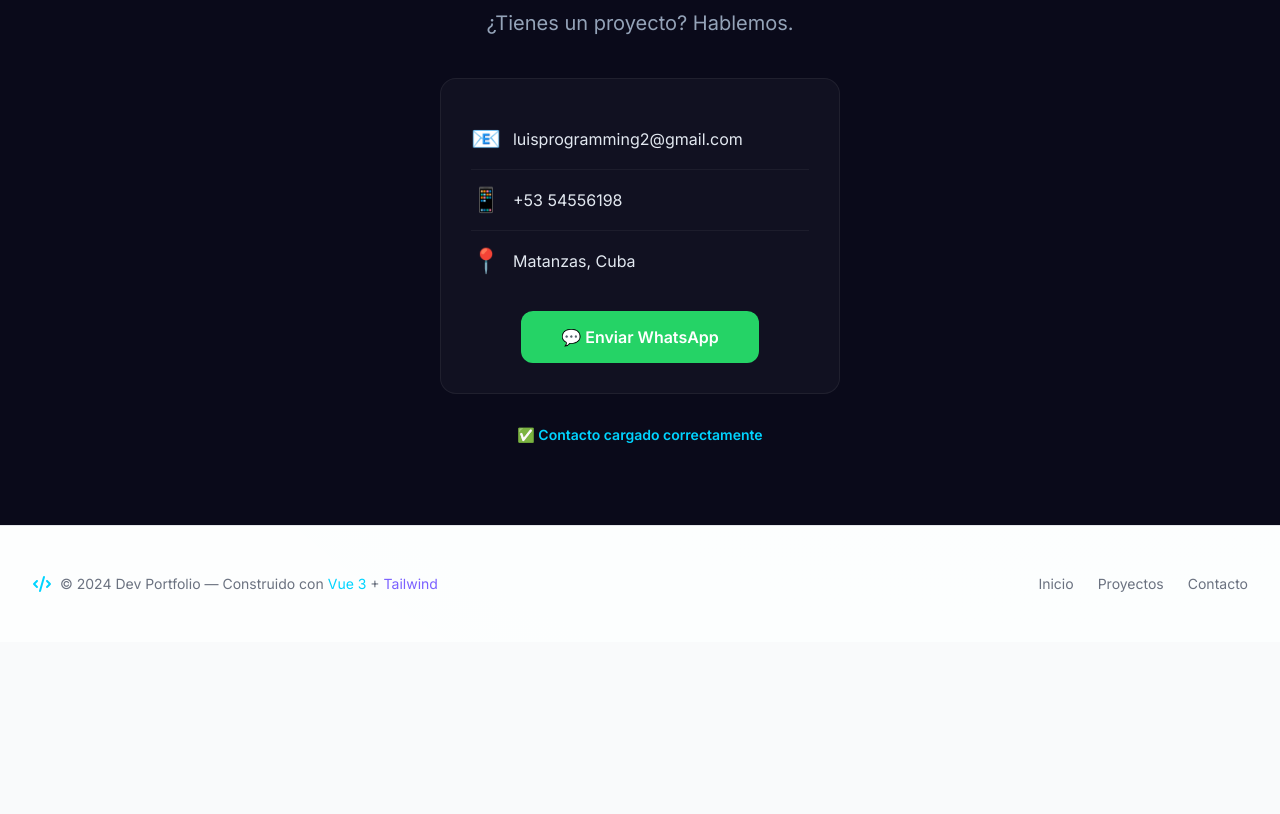
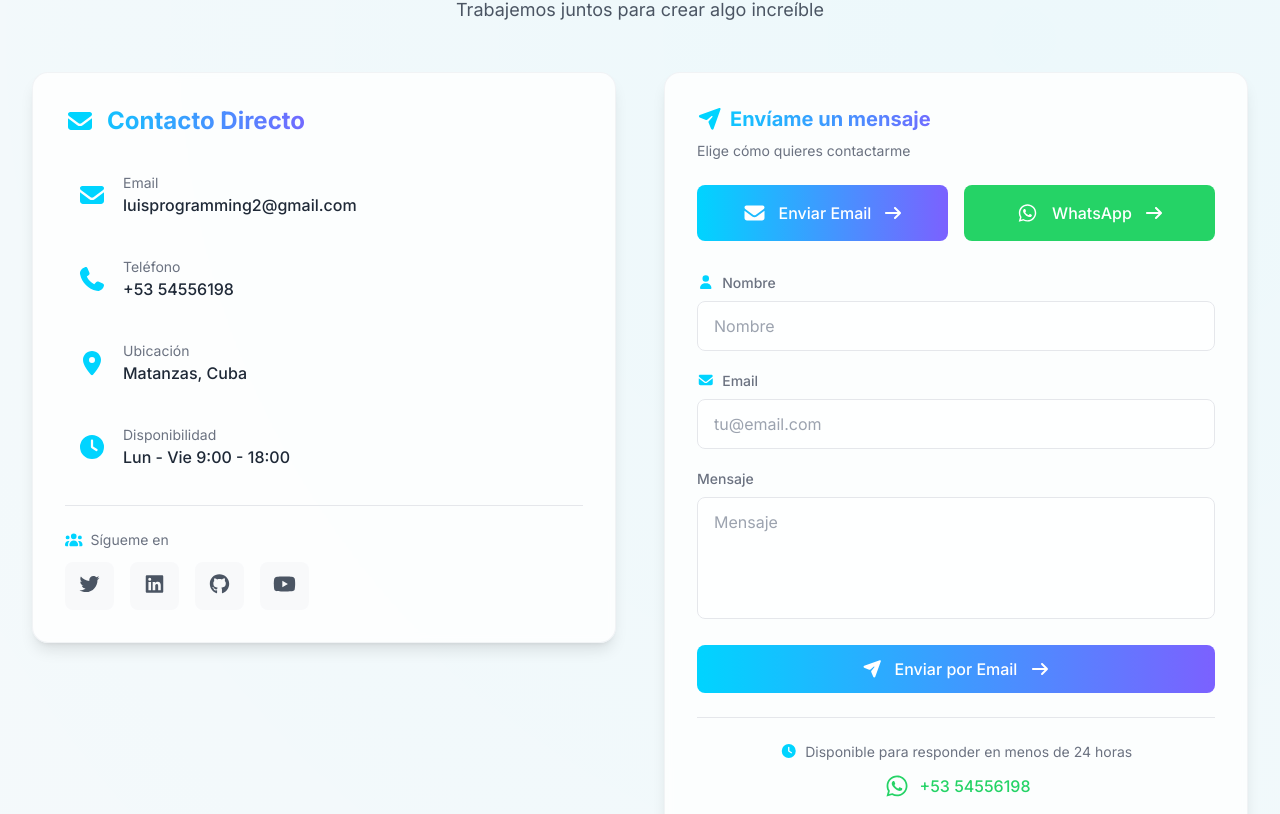
Before and after one commit to luisprogramng/mi-portfolio, a Vue app: page / in a window 1280 px wide. Shown: the part 4006-4820 px from the top of the page. Before the commit the page ends 4648 px from the top, so only its background shows below. Built offline with nearby package versions, Linux system fonts and the light colour scheme.

Commit message:
Refactor Contact component for improved layout and features

```diff
--- a/src/components/Contact.vue
+++ b/src/components/Contact.vue
@@ -1,53 +1,221 @@
 <template>
-  <!-- ===== SECCIÓN DE CONTACTO - VERSIÓN MÍNIMA ===== -->
-  <section id="contacto" style="padding: 80px 20px; background: #0A0A1A; border-top: 4px solid #00D4FF;">
-    <div style="max-width: 1200px; margin: 0 auto; text-align: center;">
+  <section id="contacto" class="py-24 relative">
+    <div class="container-custom">
+      <h2 class="section-title">{{ t('contact.title') }}</h2>
+      <p class="section-subtitle">{{ t('contact.subtitle') }}</p>
 
-      <!-- TÍTULO -->
-      <h1 style="font-size: 48px; font-weight: 900; background: linear-gradient(135deg, #00D4FF, #7B61FF); -webkit-background-clip: text; -webkit-text-fill-color: transparent; margin-bottom: 16px;">
-        📞 CONTACTO
-      </h1>
+      <div class="grid lg:grid-cols-2 gap-12">
+        <!-- ===== INFORMACIÓN DE CONTACTO ===== -->
+        <div class="space-y-6">
+          <div class="glass-card p-8 hover:shadow-card-hover transition-all duration-500">
+            <h3 class="text-2xl font-display font-bold text-gradient mb-6 flex items-center gap-3">
+              <font-awesome-icon icon="envelope" class="text-primary" />
+              {{ t('contact.direct') }}
+            </h3>
 
-      <p style="font-size: 20px; color: #94A3B8; margin-bottom: 40px; max-width: 600px; margin-left: auto; margin-right: auto;">
-        ¿Tienes un proyecto? Hablemos.
+            <div class="space-y-4">
+              <div v-for="(contact, index) in contacts" :key="index"
+                   class="flex items-center gap-4 p-3 rounded-lg hover:bg-gray-50/50 transition-all group
+                          dark:hover:bg-glass hover:scale-[1.02] duration-300">
+                <font-awesome-icon :icon="contact.icon" class="text-2xl text-primary" />
+                <div>
+                  <p class="text-sm text-gray-500 dark:text-gray-400">{{ t(`contact.labels.${contact.key}`) }}</p>
+                  <p class="text-gray-800 dark:text-gray-200 font-medium group-hover:text-primary transition-colors">
+                    {{ t(`contact.values.${contact.key}`) }}
                   </p>
-
-      <!-- TARJETA DE CONTACTO -->
-      <div style="max-width: 400px; margin: 0 auto; background: rgba(255,255,255,0.03); border: 1px solid rgba(255,255,255,0.06); border-radius: 16px; padding: 30px;">
-
-        <!-- Email -->
-        <div style="display: flex; align-items: center; gap: 12px; padding: 12px 0; border-bottom: 1px solid rgba(255,255,255,0.05);">
-          <span style="font-size: 24px;">📧</span>
-          <span style="color: #E2E8F0; font-size: 16px;">luisprogramming2@gmail.com</span>
+                </div>
+              </div>
             </div>
 
-        <!-- Teléfono -->
-        <div style="display: flex; align-items: center; gap: 12px; padding: 12px 0; border-bottom: 1px solid rgba(255,255,255,0.05);">
-          <span style="font-size: 24px;">📱</span>
-          <span style="color: #E2E8F0; font-size: 16px;">+53 54556198</span>
+            <div class="mt-6 pt-6 border-t border-gray-200 dark:border-glass-border">
+              <p class="text-sm text-gray-500 dark:text-gray-400 mb-3 flex items-center gap-2">
+                <font-awesome-icon icon="users" class="text-primary" />
+                {{ t('contact.follow') }}
+              </p>
+              <div class="flex gap-4">
+                <a v-for="social in socials" :key="social.name"
+                   :href="social.link" target="_blank"
+                   class="p-3 bg-gray-100/50 hover:bg-gray-200/50 rounded-lg transition-all hover:shadow-md hover:scale-110 duration-300
+                          dark:glass-card dark:hover:border-primary">
+                  <font-awesome-icon :icon="['fab', social.icon]" class="text-xl text-gray-600 dark:text-gray-400" />
+                </a>
+              </div>
+            </div>
+          </div>
         </div>
 
-        <!-- Ubicación -->
-        <div style="display: flex; align-items: center; gap: 12px; padding: 12px 0;">
-          <span style="font-size: 24px;">📍</span>
-          <span style="color: #E2E8F0; font-size: 16px;">Matanzas, Cuba</span>
+        <!-- ===== FORMULARIO Y BOTONES ===== -->
+        <div class="glass-card p-8 hover:shadow-card-hover transition-all duration-500">
+          <div class="mb-6">
+            <h3 class="text-xl font-display font-bold text-gradient mb-2 flex items-center gap-2">
+              <font-awesome-icon icon="paper-plane" class="text-primary" />
+              {{ t('contact.send') }}
+            </h3>
+            <p class="text-sm text-gray-500 dark:text-gray-400">Elige cómo quieres contactarme</p>
           </div>
 
+          <!-- ===== BOTONES DE ACCIÓN ===== -->
+          <div class="flex flex-col sm:flex-row gap-4 mb-8">
+            <!-- Botón Email -->
+            <button @click="openEmail"
+                    class="flex-1 px-6 py-4 bg-gradient-to-r from-primary to-secondary text-white rounded-lg font-medium
+                           transition-all duration-300 hover:shadow-neon hover:scale-105 flex items-center justify-center gap-3">
+              <font-awesome-icon icon="envelope" class="text-xl" />
+              <span>Enviar Email</span>
+              <font-awesome-icon icon="arrow-right" class="group-hover:translate-x-1 transition-transform" />
+            </button>
+
             <!-- Botón WhatsApp -->
-        <a href="https://wa.me/5354556198" target="_blank"
-           style="display: inline-block; margin-top: 20px; padding: 14px 40px; background: #25D366; color: white; font-weight: 600; border-radius: 12px; text-decoration: none; transition: all 0.3s;">
-          💬 Enviar WhatsApp
+            <a :href="whatsappLink" target="_blank"
+               class="flex-1 px-6 py-4 bg-[#25D366] text-white rounded-lg font-medium
+                      transition-all duration-300 hover:shadow-lg hover:scale-105 flex items-center justify-center gap-3">
+              <font-awesome-icon :icon="['fab', 'whatsapp']" class="text-xl" />
+              <span>WhatsApp</span>
+              <font-awesome-icon icon="arrow-right" class="group-hover:translate-x-1 transition-transform" />
             </a>
           </div>
 
-      <!-- 🔥 TEXTO DE CONFIRMACIÓN -->
-      <p style="margin-top: 30px; color: #00D4FF; font-size: 14px; font-weight: 600;">
-        ✅ Contacto cargado correctamente
+          <!-- ===== FORMULARIO EMAIL ===== -->
+          <form @submit.prevent="handleEmailSubmit" class="space-y-5">
+            <div>
+              <label class="block text-sm text-gray-500 dark:text-gray-400 mb-2 font-medium">
+                <font-awesome-icon icon="user" class="mr-1 text-primary" />
+                {{ t('contact.name') }}
+              </label>
+              <input
+                type="text"
+                v-model="emailForm.name"
+                :placeholder="t('contact.name')"
+                required
+                class="w-full px-4 py-3 bg-white/50 border border-gray-200 rounded-lg text-gray-800
+                       focus:border-primary focus:outline-none focus:ring-2 focus:ring-primary/20 transition-all
+                       dark:bg-dark-400/50 dark:border-glass-border dark:text-gray-200"
+              >
+            </div>
+
+            <div>
+              <label class="block text-sm text-gray-500 dark:text-gray-400 mb-2 font-medium">
+                <font-awesome-icon icon="envelope" class="mr-1 text-primary" />
+                {{ t('contact.email_label') }}
+              </label>
+              <input
+                type="email"
+                v-model="emailForm.email"
+                placeholder="tu@email.com"
+                required
+                class="w-full px-4 py-3 bg-white/50 border border-gray-200 rounded-lg text-gray-800
+                       focus:border-primary focus:outline-none focus:ring-2 focus:ring-primary/20 transition-all
+                       dark:bg-dark-400/50 dark:border-glass-border dark:text-gray-200"
+              >
+            </div>
+
+            <div>
+              <label class="block text-sm text-gray-500 dark:text-gray-400 mb-2 font-medium">
+                <font-awesome-icon icon="comment" class="mr-1 text-primary" />
+                {{ t('contact.message') }}
+              </label>
+              <textarea
+                v-model="emailForm.message"
+                :placeholder="t('contact.message')"
+                required
+                rows="4"
+                class="w-full px-4 py-3 bg-white/50 border border-gray-200 rounded-lg text-gray-800
+                       focus:border-primary focus:outline-none focus:ring-2 focus:ring-primary/20 transition-all resize-none
+                       dark:bg-dark-400/50 dark:border-glass-border dark:text-gray-200"
+              ></textarea>
+            </div>
+
+            <button type="submit" class="btn-primary w-full group">
+              <font-awesome-icon icon="paper-plane" class="mr-2" />
+              {{ t('contact.send_email') }}
+              <font-awesome-icon icon="arrow-right" class="ml-2 group-hover:translate-x-1 transition-transform" />
+            </button>
+          </form>
+
+          <!-- ===== WHATSAPP DIRECTO ===== -->
+          <div class="mt-6 pt-6 border-t border-gray-200 dark:border-glass-border text-center">
+            <p class="text-sm text-gray-500 dark:text-gray-400 mb-3">
+              <font-awesome-icon icon="clock" class="text-primary mr-1" />
+              Disponible para responder en menos de 24 horas
             </p>
+            <a :href="whatsappLink" target="_blank"
+               class="inline-flex items-center gap-2 text-[#25D366] hover:text-[#1da851] transition-colors font-medium">
+              <font-awesome-icon :icon="['fab', 'whatsapp']" class="text-2xl" />
+              <span>+53 54556198</span>
+            </a>
+          </div>
+        </div>
+      </div>
     </div>
   </section>
 </template>
 
 <script setup>
-console.log('🔥 Contact component loaded successfully!')
+import { ref, computed } from 'vue'
+import { useI18n } from 'vue-i18n'
+
+const { t } = useI18n()
+
+// ===== ESTADO =====
+const emailForm = ref({
+  name: '',
+  email: '',
+  message: ''
+})
+
+// ===== WHATSAPP =====
+const whatsappNumber = '+5354556198'
+const whatsappLink = computed(() => {
+  const message = 'Hola! Vi tu portfolio y me gustaría hablar contigo sobre un proyecto.'
+  return `https://wa.me/${whatsappNumber}?text=${encodeURIComponent(message)}`
+})
+
+// ===== DATOS DE CONTACTO =====
+const contacts = [
+  { icon: 'envelope', key: 'email' },
+  { icon: 'phone', key: 'phone' },
+  { icon: 'location-dot', key: 'location' },
+  { icon: 'clock', key: 'availability' },
+]
+
+// ===== REDES SOCIALES =====
+const socials = [
+  { name: 'Twitter', icon: 'twitter', link: 'https://twitter.com/tuusuario' },
+  { name: 'LinkedIn', icon: 'linkedin', link: 'https://linkedin.com/in/tuusuario' },
+  { name: 'GitHub', icon: 'github', link: 'https://github.com/tuusuario' },
+  { name: 'YouTube', icon: 'youtube', link: 'https://youtube.com/@tuusuario' },
+]
+
+// ===== ABRIR EMAIL =====
+const openEmail = () => {
+  const { name, email, message } = emailForm.value
+  if (!name || !email || !message) {
+    alert('Por favor, completa todos los campos del formulario primero.')
+    return
+  }
+
+  const subject = encodeURIComponent('Contacto desde tu portfolio')
+  const body = encodeURIComponent(`Nombre: ${name}\nEmail: ${email}\n\nMensaje:\n${message}`)
+  window.location.href = `mailto:luisprogramming2@gmail.com?subject=${subject}&body=${body}`
+}
+
+// ===== ENVIAR EMAIL =====
+const handleEmailSubmit = () => {
+  // Abrir el cliente de email con los datos del formulario
+  openEmail()
+
+  // Mostrar mensaje de éxito
+  alert('📧 ¡Tu mensaje está listo para enviar! Se abrirá tu cliente de correo.')
+
+  // Resetear formulario
+  emailForm.value = {
+    name: '',
+    email: '',
+    message: ''
+  }
+}
 </script>
+
+<style scoped>
+/* Estilos adicionales si son necesarios */
+</style>
```
Lines whose indentation alone changed are shown as unchanged.
